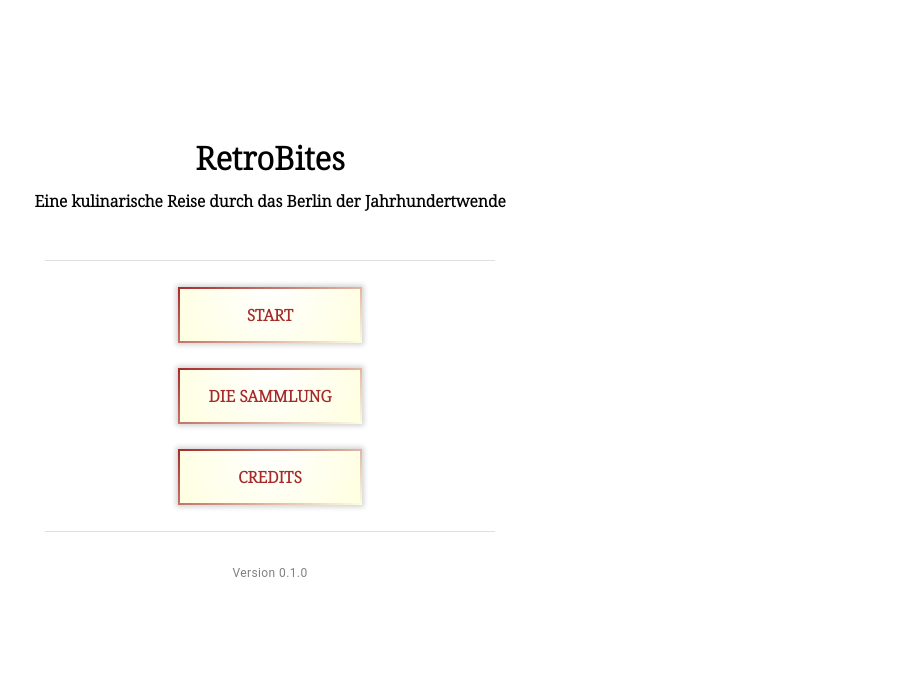
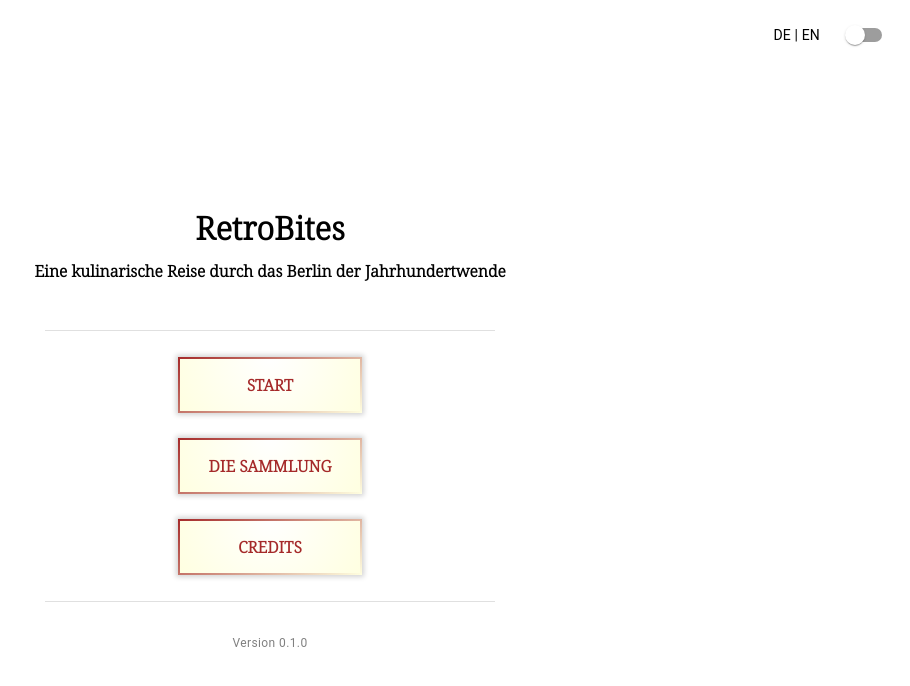
Before and after one commit to clio001/project-sodh, a Next.js app: page / in a window 1280 px wide. Shown: the top 686 px of the page, without its empty margins (370-1280 px from the left). Built offline with nearby package versions, Linux system fonts and the light colour scheme.

Commit message:
added language switch for front menu

```diff
--- a/app/components/ContextProvider.jsx
+++ b/app/components/ContextProvider.jsx
@@ -1,6 +1,6 @@
 "use client";
 
-import React, { useContext, useState } from "react";
+import React, { useContext, useEffect, useState } from "react";
 import { createContext } from "react";
 import DBitems from "../../public/dbs/db-items.json";
 import DBjentries from "../../public/dbs/db-journal.json";
@@ -32,6 +32,12 @@ export const ContextProvider = ({ children }) => {
   const [menu, setMenu] = useState(DBmenu);
 
   const [flash, setFlash] = useState("schreibtisch");
+  const [checked, setChecked] = useState(false);
+
+  useEffect(() => {
+    setMenu(checked ? DBmenuEN : DBmenu);
+  }, [checked]);
+
   return (
     <MyContextProvider.Provider
       value={{
@@ -51,6 +57,8 @@ export const ContextProvider = ({ children }) => {
         setFlash,
         menu,
         setMenu,
+        checked,
+        setChecked,
       }}
     >
       {children}
--- a/app/page.jsx
+++ b/app/page.jsx
@@ -1,9 +1,32 @@
 "use client";
-import { Box, Divider, Typography } from "@mui/material";
+import { Box, Divider, Switch, Typography } from "@mui/material";
 import Link from "next/link";
+import { useMyContext } from "./components/ContextProvider";
+import { useState } from "react";
 
 export default function Home() {
+  const { menu, setMenu, DBmenu, DBmenuEN, checked, setChecked } =
+    useMyContext();
+
+  const handlechange = (event) => {
+    setChecked(event.target.checked);
+  };
+
   return (
+    <>
+      <Box
+        sx={{
+          display: "flex",
+          flexDirection: "row",
+          justifyContent: "end",
+          alignItems: "center",
+          padding: "1rem",
+          gap: "1rem",
+        }}
+      >
+        <Typography variant="body2">DE | EN</Typography>
+        <Switch checked={checked} onChange={handlechange} />
+      </Box>
       <Box
         sx={{
           display: "flex",
@@ -14,10 +37,8 @@ export default function Home() {
         }}
       >
         <Box sx={{ textAlign: "center" }}>
-        <h1>RetroBites</h1>
-        <h4 style={{ marginTop: "0.7rem" }}>
-          Eine kulinarische Reise durch das Berlin der Jahrhundertwende
-        </h4>
+          <h1>{menu.title}</h1>
+          <h4 style={{ marginTop: "0.7rem" }}>{menu.subtitle}</h4>
         </Box>
 
         <Divider
@@ -38,17 +59,17 @@ export default function Home() {
         >
           <Link href="/main" style={{ textDecoration: "none" }}>
             <Box className="button-landingPage" sx={{ textAlign: "center" }}>
-            START
+              {menu.start}
             </Box>
           </Link>
           <Link href="/sammlung" style={{ textDecoration: "none" }}>
             <Box className="button-landingPage" sx={{ textAlign: "center" }}>
-            DIE SAMMLUNG
+              {menu.collection}
             </Box>
           </Link>
           <Link href="/credits" style={{ textDecoration: "none" }}>
             <Box className="button-landingPage" sx={{ textAlign: "center" }}>
-            CREDITS
+              {menu.credits}
             </Box>
           </Link>
         </Box>
@@ -64,5 +85,6 @@ export default function Home() {
           Version 0.1.0
         </Typography>
       </Box>
+    </>
   );
 }
--- a/public/dbs/db-menu.json
+++ b/public/dbs/db-menu.json
@@ -1,7 +1,7 @@
 {
     "title": "RetroBites",
     "subtitle": "Eine kulinarische Reise durch das Berlin der Jahrhundertwende",
-    "start": "Start",
-    "collection": "Die Sammlung",
-    "credits": "Credits"
+    "start": "START",
+    "collection": "DIE SAMMLUNG",
+    "credits": "CREDITS"
 }
--- a/public/dbs/db-menuEN.json
+++ b/public/dbs/db-menuEN.json
@@ -1,7 +1,7 @@
 {
     "title": "RetroBites",
     "subtitle": "A Culinary Journey through fin-de-siecle Berlin",
-    "start": "Start",
-    "collection": "The Collection",
-    "credits": "Credits"
+    "start": "START",
+    "collection": "THE COLLECTION",
+    "credits": "CREDITS"
 }
```
Lines whose indentation alone changed are shown as unchanged.
